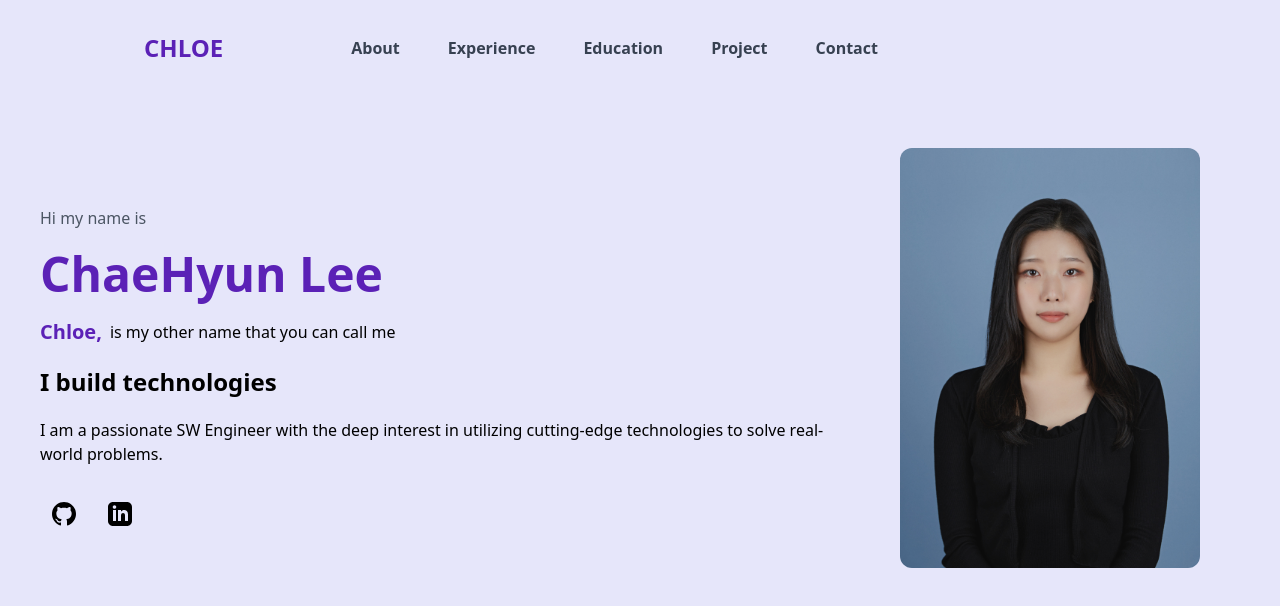
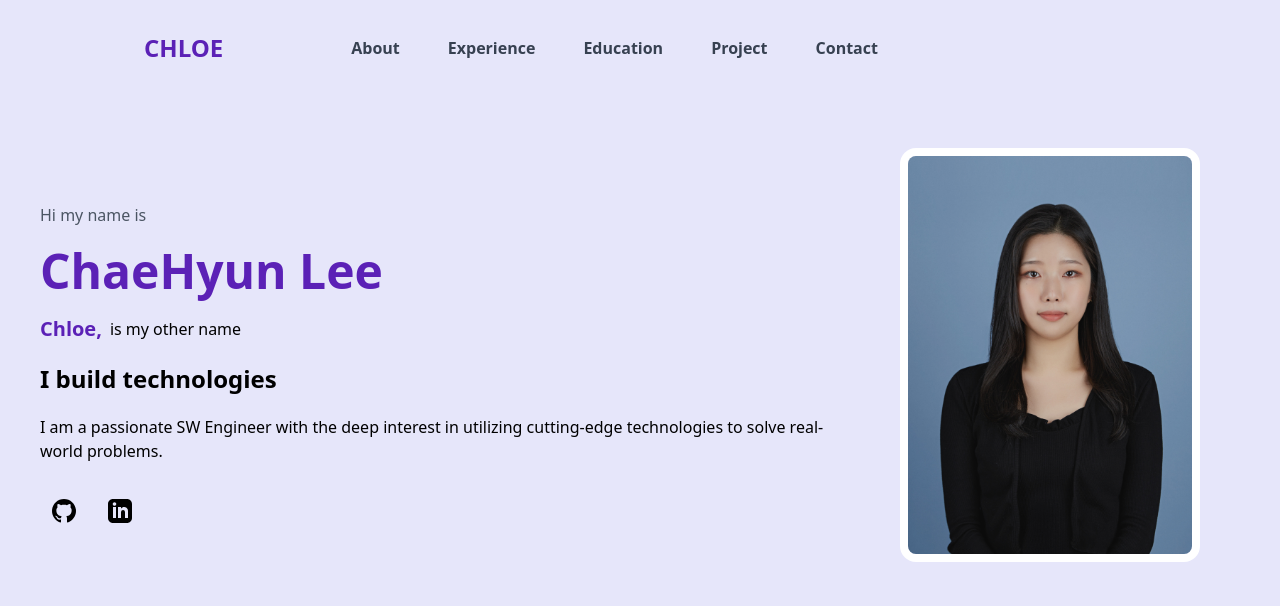
Before and after one commit to chloe1129/about_chloe, a React (Create React App) app in the folder chloe_frontend/: page / in a window 1280 px wide. Shown: the top 606 px of the page. Built offline with nearby package versions, Linux system fonts and the light colour scheme.

Commit message:
style: add border to img

```diff
--- a/chloe_frontend/src/pages/Home.tsx
+++ b/chloe_frontend/src/pages/Home.tsx
@@ -14,7 +14,7 @@ function Home() {
           </div>
           <div className="flex space-x-2 items-center">
             <div className="text-xl font-semibold text-violet-800">Chloe,</div>
-            <div>is my other name that you can call me</div>
+            <div>is my other name</div>
           </div>
 
           <div className="text-2xl font-semibold">I build technologies</div>
@@ -37,7 +37,12 @@ function Home() {
         </div>
 
         <div className="flex m-10 md:shrink-0 justify-center">
-          <img className="rounded-xl" alt="" src={profileImg} width={300} />
+          <img
+            className="rounded-2xl border-white border-8"
+            alt=""
+            src={profileImg}
+            width={300}
+          />
         </div>
       </div>
     </div>
```
